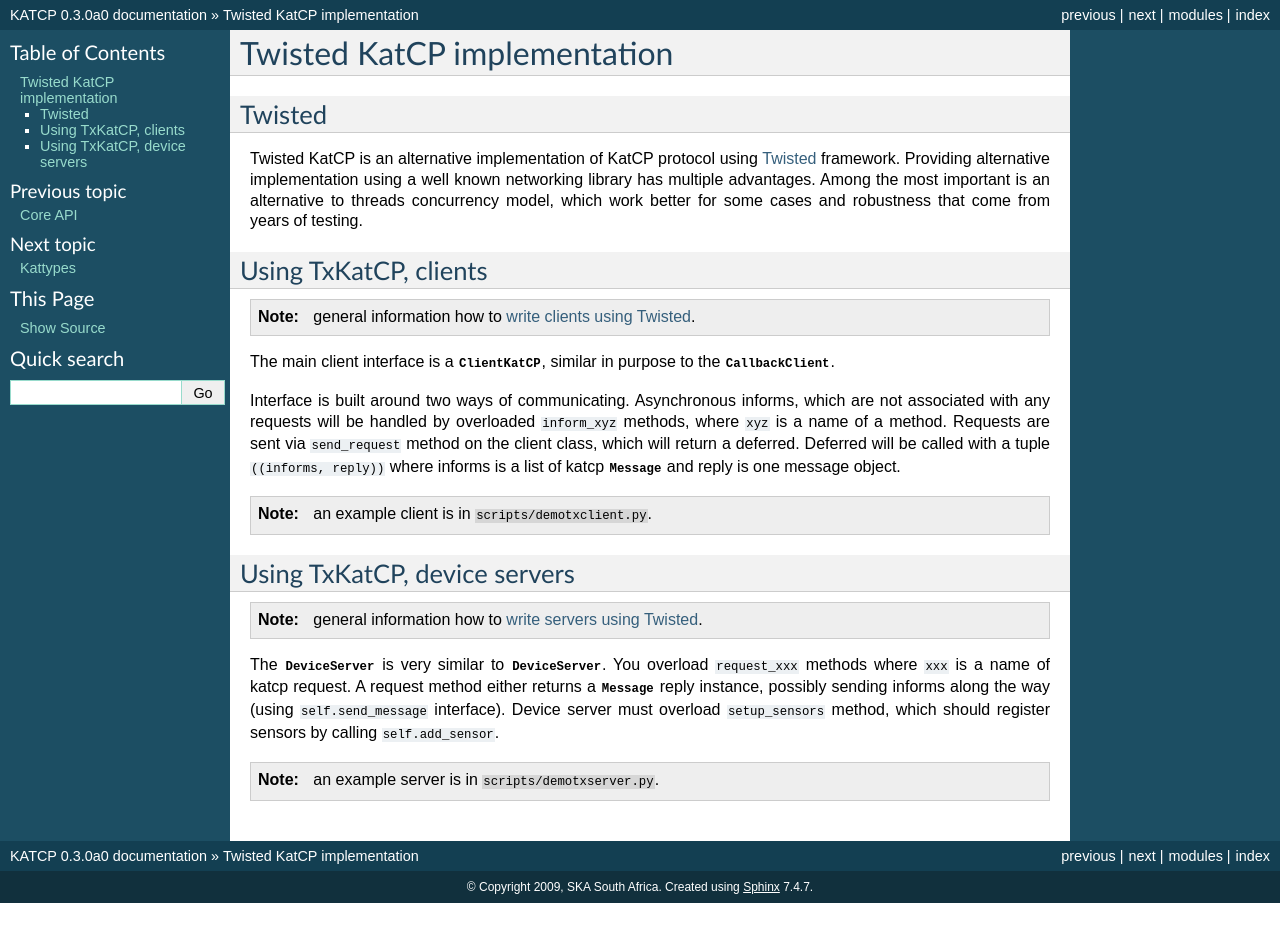
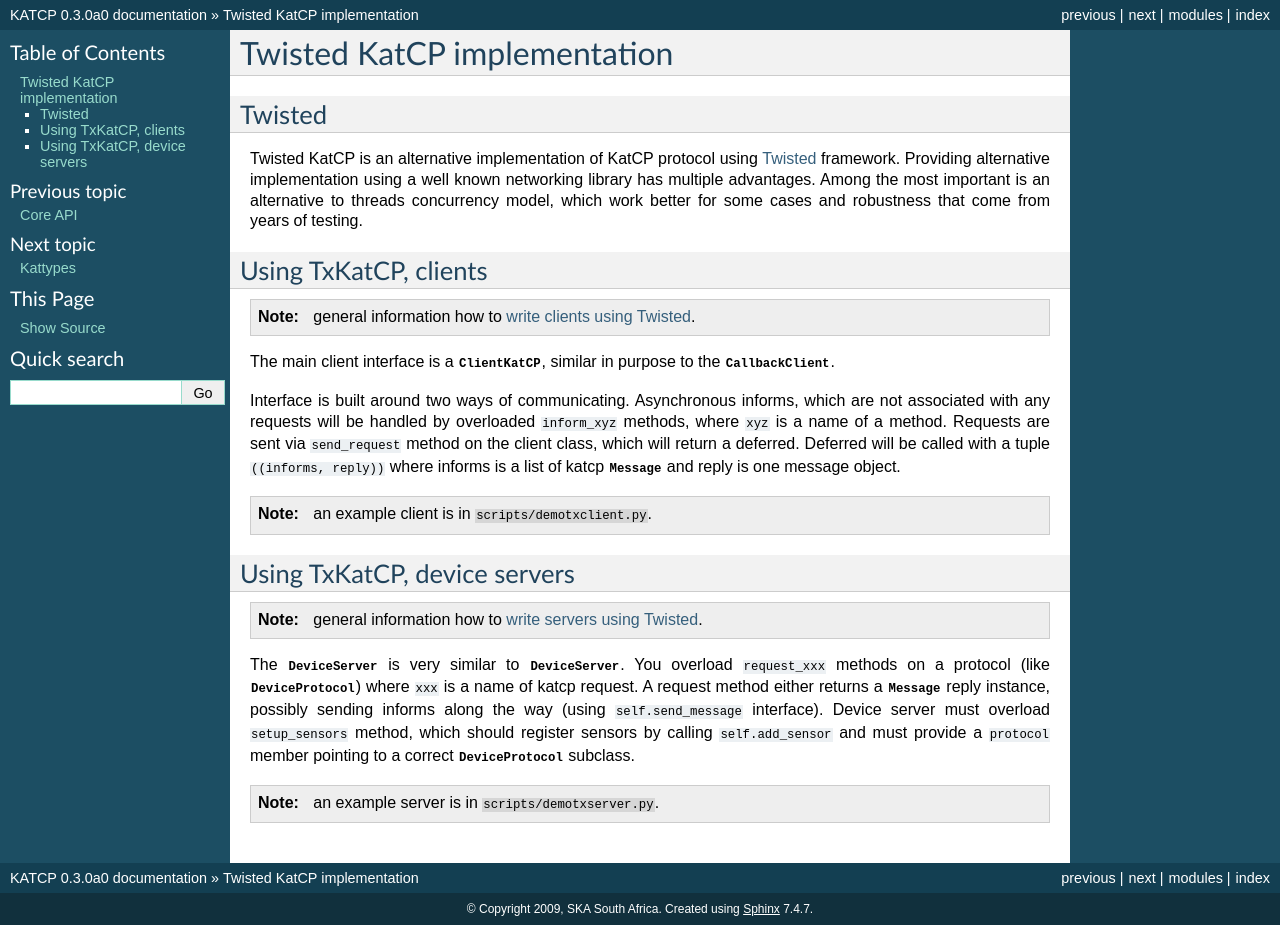
Before and after one commit to ska-sa/katcp-python, a Sphinx documentation site: the page built from doc/txkatcp.rst, in a window 1280 px wide. Built offline with Sphinx 7.4.7, drawn with Linux system fonts in a browser that asks for light colours; formulas are drawn with MathJax 3; before the commit the page ends 903 px from its top, so only the background shows below that.

```diff
--- a/doc/txkatcp.rst
+++ b/doc/txkatcp.rst
@@ -44,11 +44,13 @@
 
 The :class:`DeviceServer <katcp.tx.DeviceServer>` is very similar to
 :class:`DeviceServer <katcp.DeviceServer>`. You overload ``request_xxx`` methods
+on a protocol (like :class:`DeviceProtocol <katcp.tx.DeviceProtocol>`)
 where ``xxx`` is a name of katcp request. A request method either returns
 a :class:`Message <katcp.Message>` reply instance, possibly sending informs
 along the way (using ``self.send_message`` interface). Device server must
 overload ``setup_sensors`` method, which should register sensors by calling
-``self.add_sensor``.
+``self.add_sensor`` and must provide a ``protocol`` member pointing to a correct
+:class:`DeviceProtocol <katcp.tx.DeviceProtocol>` subclass.
 
 .. note:: an example server is in ``scripts/demotxserver.py``.
 
```
